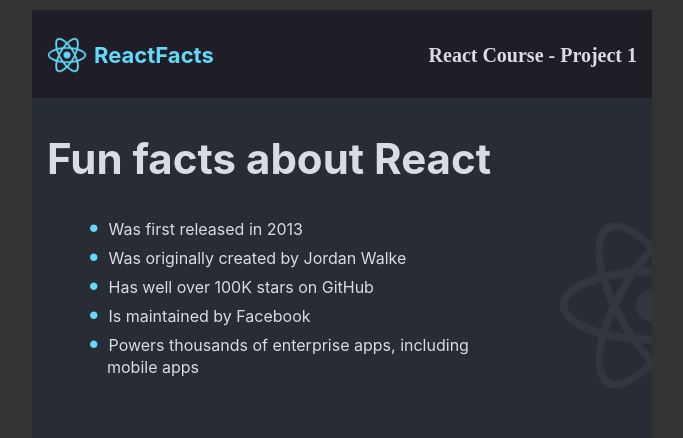
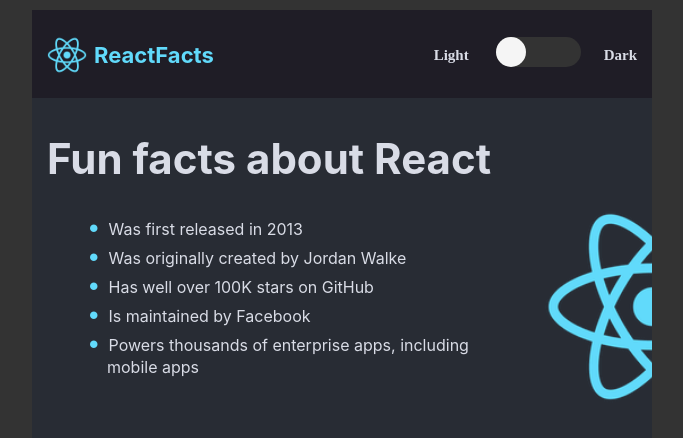
Before and after one commit to lswebdevelops/react-course-fcc_version_3.0, a React (Create React App) app: page / in a window 1280 px wide. Shown: the top 438 px of the page, without its empty margins (298-981 px from the left). Built offline with nearby package versions, Linux system fonts and the light colour scheme.

Commit message:
adding a working dark-light mode button

```diff
--- a/src/components/Navbar.jsx
+++ b/src/components/Navbar.jsx
@@ -1,6 +1,7 @@
 import React from "react";
 import '../styles/Navbar.css';
 import logo_fcc  from '../images/logo192.png'
+import ToggleDark from './ToggleDark';
 
 function Navbar(){
     return(
@@ -12,7 +13,11 @@
             <h1 className="h1-logo-img-navbar">ReactFacts</h1>
 
            </div>
-            <h1  className="h1-logo-navbar">React Course - Project 1</h1>
+           <div className="dark-ligh-button-container">
+           <h1 className="h1-logo-light-navbar">Light</h1>
+            <ToggleDark />
+            <h1 className="h1-logo-navbar"> Dark </h1>
+           </div>
         </div>
     )
 }
--- /dev/null
+++ b/src/components/ToggleDark.jsx
@@ -0,0 +1,27 @@
+import React from "react";
+import "../styles/ToggleDark.css";
+
+export default function ThemeToggle() {
+  const [isEnabled, setIsEnabled] = React.useState(false);
+  React.useEffect(() => {
+
+  }, [isEnabled]);
+  const toggleState = () => {
+    setIsEnabled((prevState) => !prevState);
+  };
+
+  return (
+    <label className="toggle-wrapper" htmlFor="toggle">
+      <div className={`toggle ${isEnabled ? "enabled" : "disabled"}`}>
+        <span className="hidden">{isEnabled ? "Enable" : "Disable"}</span>
+        <input
+          id="toggle"
+          name="toggle"
+          type="checkbox"
+          checked={isEnabled}
+          onChange={toggleState}
+        />
+      </div>
+    </label>
+  );
+}
--- a/src/styles/Main.css
+++ b/src/styles/Main.css
@@ -1,3 +1,12 @@
+:root{
+  --main-container-dark-backgroundcolor: rgb(40, 44, 52);
+  --main-container-light-backgroundcolor: rgb(240, 240, 240);
+
+  --main-text-dark-color: rgb(217, 220, 230);
+  --main-text-light-color: black;
+
+
+}
 
 body {
     margin: 0;
@@ -5,13 +14,13 @@
     background-color: #333;
   }
   .main-container {
-    background-color:rgb(40, 44, 52);
-    color: rgb(217, 220, 230);
+    background-color:var(--main-container-dark-backgroundcolor);
+    color: var(--main-text-dark-color);
     padding-left: 15px;
     height: 450px;
     font-family: Inter;
     margin-top: -30px; /* add negative margin to remove the gap */
-    background-image: url('../images/react-logo-gray.png');
+    background-image: url('../images/logo192.png');
     background-repeat: no-repeat;
     background-size: 35%;
     background-position-x: right;
@@ -35,10 +44,18 @@
     /* unicode for bullet point */
     content: "\2022";
     color: rgb(97, 218, 251);
-     /* optional: add some space between the bullet point and the text */
     margin-right: 8px;
     font-size: 150%;
   }
   .spacing-span{
     padding: 10px;
   }
+
+/*  adding a light theme mode  */
+
+  .main-light-container {
+    background-color:var(--main-container-light-backgroundcolor);
+    color: var(--main-text-light-color);
+
+
+}
--- a/src/styles/Navbar.css
+++ b/src/styles/Navbar.css
@@ -1,3 +1,11 @@
+:root{
+    --main-container-navbar-dark-backgroundcolor: rgb(31, 29, 38);
+    --main-container-navbar-light-backgroundcolor: rgb(240, 240, 240);
+    --main-h1-logo-navbar-color: rgb(217, 220, 230);
+
+  }
+
+
 body {
     margin: 0;
     padding: 0;
@@ -7,7 +15,7 @@
     display: flex;
     align-items: center;
     justify-content: space-between;
-    background-color: rgb(31, 29, 38);
+    background-color: var(--main-container-navbar-dark-backgroundcolor);
    height: 90px;
 }
 .container-navbar-left{
@@ -30,8 +38,28 @@
     color: rgb(97, 218, 251);
 }
 .h1-logo-navbar{
-    color: rgb(217, 220, 230);
-    font-size: 20px;
+    color: var(--main-h1-logo-navbar-color);
+    font-size: 15px;
     padding-right: 15px;
-    line-height: 1; /* set line-height to 1 */
+    line-height: 1;
 }
+
+
+/*  adding a light theme mode  */
+
+.container-light-navbar{
+
+    background-color: var(--main-container-navbar-light-backgroundcolor);
+
+}
+
+.dark-ligh-button-container{
+    display: flex;
+}
+.h1-logo-light-navbar{
+    color: var(--main-h1-logo-navbar-color);
+    font-size: 15px;
+    padding-right: 5px;
+    line-height: 1;
+
+}
--- /dev/null
+++ b/src/styles/ToggleDark.css
@@ -0,0 +1,58 @@
+* {
+    box-sizing: border-box;
+  }
+
+  :root {
+    --black: #333333;
+    --white: #f5f5f5;
+      --transition: 0.5s ease;
+  }
+
+  .hidden {
+    clip: rect(0 0 0 0);
+    clip-path: inset(50%);
+    height: 1px;
+    overflow: hidden;
+    position: absolute;
+    white-space: nowrap;
+    width: 1px;
+  }
+
+  .toggle-wrapper {
+    width: 130px;
+    display: block;
+  }
+
+  .toggle {
+    height: 30px;
+    width: 85px;
+    background: var(--black);
+    border-radius: 15px;
+    padding: 0px;
+    position: relative;
+    margin: auto;
+    cursor: pointer;
+  }
+
+  .toggle::before {
+    content: "";
+    display: block;
+    height: 30px;
+    width: 30px;
+    border-radius: 30px;
+    background: var(--white);
+    position: absolute;
+    z-index: 2;
+    transform: translate(0);
+    transition: transform var(--transition);
+  }
+
+  .toggle.enabled::before {
+    transform: translateX(55px);
+  }
+
+  .toggle input {
+      position: absolute;
+      top: 0;
+    opacity: 0;
+  }
```
Also changed, not shown: src/images/react-logo-light.jpg (added), src/images/react-logo-light.png (added).
